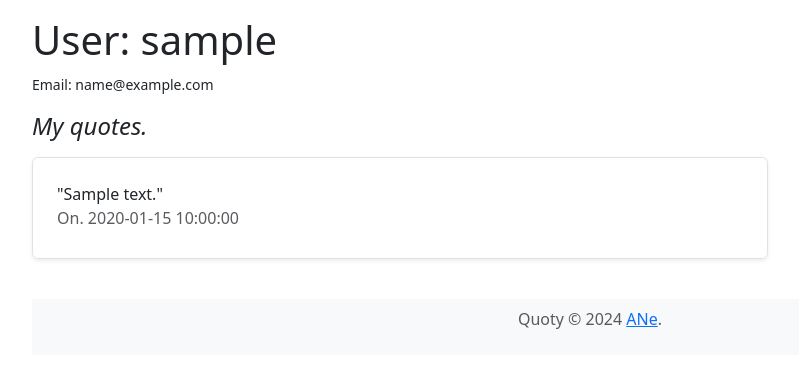
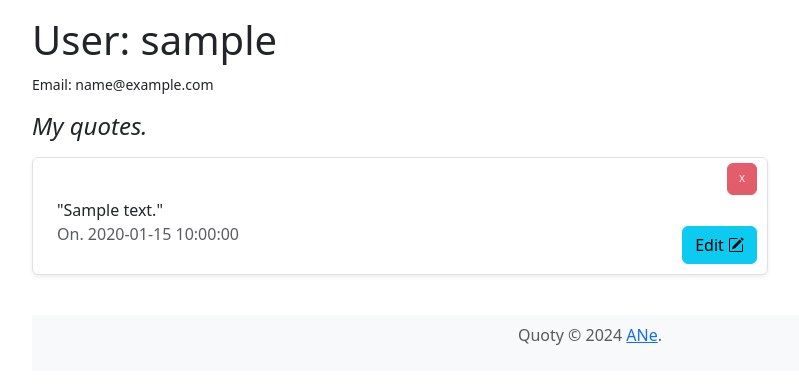
Before and after one commit to Nehad-Said/Quoty_App, a Flask app: a page that uses templates/profile.html in a window 1280 px wide. Shown: the part 72-456 px from the top of the page, without its empty margins (50-849 px from the left). Run offline with Flask 3, Linux system fonts and the light colour scheme; a user stored in the database is signed in; tables that the repository leaves empty hold one stand-in row (values such as "Sample post").

Commit message:
added edit and delete

```diff
--- a/models/form.py
+++ b/models/form.py
@@ -33,3 +33,7 @@ class LoginForm(FlaskForm):
 class SubmitQuoteForm(FlaskForm):
     content = TextAreaField('content', validators=[DataRequired(), Length(max=300)])
     submit = SubmitField('Post')
+
+class EditQuoteForm(FlaskForm):
+    content = TextAreaField('content', validators=[DataRequired(), Length(max=300)])
+    submit = SubmitField('Save')
--- a/models/routes.py
+++ b/models/routes.py
@@ -2,9 +2,9 @@
     Module for the tweets routes
 """
 
-from flask import render_template, url_for, flash, redirect, send_from_directory
+from flask import render_template, url_for, flash, redirect, send_from_directory, request
 from models import app, db, bcrypt
-from models.form import RegistrationForm, LoginForm, SubmitQuoteForm
+from models.form import RegistrationForm, LoginForm, SubmitQuoteForm, EditQuoteForm
 from models.db_models import User, Quote
 from flask_login import login_user, current_user, logout_user, login_required
 
@@ -36,6 +36,7 @@ def home():
             q = Quote(content=quote_content, author=user)
             db.session.add(q)
             db.session.commit()
+            flash("Quote succesfully added", "success")
             return redirect(url_for('home'))
 
     return render_template("home.html", title="Home", form=form, quotes=quotes)
@@ -44,8 +45,39 @@ def home():
 @app.route("/profile/<username>", methods=['GET', 'POST'])
 @login_required
 def profile(username):
+    form = EditQuoteForm()
     user = User.query.filter_by(username=username).first_or_404()
-    return render_template('profile.html', user=user)
+
+    return render_template('profile.html', user=user, form=form)
+
+@app.route('/profile/<username>/edit/<id>', methods=['GET', 'POST'])
+@login_required
+def edit_q(username, id):
+    quote = Quote.query.get(id)
+    new_quote = request.form.get('edit_quote')
+
+    # Update quote content in the database
+    quote.content = new_quote
+    db.session.commit()
+    flash("Quote succesfully updated", "success")
+
+    return redirect(url_for('profile', username=username))
+
+
+@app.route('/profile/<username>/del/<id>', methods=['GET', 'POST'])
+@login_required
+def del_q(username, id):
+    quote = Quote.query.get(id)
+
+    if quote:
+        db.session.delete(quote)
+        db.session.commit()
+        flash("Quote deleted succesfully", "success")
+
+    else:
+        flash("Quote not found", "success")
+
+    return redirect(url_for('profile', username=username))
 
 
 @app.route("/register", methods=('GET', 'POST'))
--- a/static/css/style.css
+++ b/static/css/style.css
@@ -93,3 +93,19 @@
     font-size: 1.25rem;
     color: inherit; /* Use the same color as the text */
 }
+
+/* Align the edit quote button to the bottom right*/
+.edit_quote_btn{
+  position: absolute;
+  bottom: 10px;
+  right: 10px;
+}
+
+.del_quote_btn{
+  position: absolute;
+  top: 5px;
+  right: 10px;
+  padding: 0.5rem 0.7rem;
+  font-size: 0.6rem;
+  opacity:0.8;
+}
--- a/templates/profile.html
+++ b/templates/profile.html
@@ -1,5 +1,6 @@
 {% extends "layout.html" %}
 {% block content %}
+
 <div class="content-section my-3">
 	<h1>User: {{ user.username }}</h1>
 	<small>Email: {{ user.email }}</small>
@@ -11,12 +12,75 @@
 				<div
 					class="row g-0 border rounded overflow-hidden flex-md-row mb-4 shadow-sm h-md-250 position-relative">
 					<div class="col p-4 d-flex flex-column position-static">
-						<p class="card-text mb-auto">
+
+
+						<p class="card-text mb-auto mt-3 ">
 							"{{ q.content }}"
 						</p>
 
 						<div class="mb-1 text-body-secondary">On. {{ q.created_on }}</div>
+						<!-- Button trigger modal -->
+						<button type="button" id="edit_quote_{{ q.id }}" class="btn btn-info edit_quote_btn" data-bs-toggle="modal"
+							data-bs-target="#editquote_{{ q.id }}" data-quote-id="{{ q.id }}" data-quote-content="{{ q.content }}">Edit
+							<svg xmlns="http://www.w3.org/2000/svg" width="16" height="16" fill="currentColor"
+								class="bi bi-pencil-square" viewBox="0 0 16 16">
+								<path
+									d="M15.502 1.94a.5.5 0 0 1 0 .706L14.459 3.69l-2-2L13.502.646a.5.5 0 0 1 .707 0l1.293 1.293zm-1.75 2.456-2-2L4.939 9.21a.5.5 0 0 0-.121.196l-.805 2.414a.25.25 0 0 0 .316.316l2.414-.805a.5.5 0 0 0 .196-.12l6.813-6.814z" />
+								<path fill-rule="evenodd"
+									d="M1 13.5A1.5 1.5 0 0 0 2.5 15h11a1.5 1.5 0 0 0 1.5-1.5v-6a.5.5 0 0 0-1 0v6a.5.5 0 0 1-.5.5h-11a.5.5 0 0 1-.5-.5v-11a.5.5 0 0 1 .5-.5H9a.5.5 0 0 0 0-1H2.5A1.5 1.5 0 0 0 1 2.5z" />
+							</svg>
+						</button>
+						<form action="{{ url_for('del_q', username=user.username, id=q.id) }}" method="post">
+							<button type="submit" id="del_quote_{{ q.id }}" class="btn btn-danger del_quote_btn" >X
+							</button>
+						</form>
+
+						<!-- Modal -->
+						<div class="modal fade" id="editquote_{{ q.id }}" data-bs-backdrop="static" data-bs-keyboard="false"
+							tabindex="-1" aria-labelledby="editquoteLabel" aria-hidden="true">
+							<div class="modal-dialog">
+
+								<div class="modal-content">
+									<div class="modal-header">
+										<h1 class="modal-title fs-5" id="editquoteLabel">Edit Quote</h1>
+										<button type="button" class="btn-close" data-bs-dismiss="modal"
+											aria-label="Close"></button>
+									</div>
+									<form action="{{ url_for('edit_q', username=user.username, id=q.id) }}"
+										method="post">
+										<div class="modal-body">
+											{{ form.hidden_tag() }}
+											<div class="form-floating">
+
+												{% if form.content.errors %}
+												{{ form.content(class="form-control form-control-lg is-invalid") }}
+												<div class="invalid-feedback">
+													{% for error in form.content.errors %}
+													<span>{{ error }}</span>
+													{% endfor %}
+												</div>
+												{% else %}
+												<textarea id="EditQuoteForm" name="edit_quote" class="form-control"
+													style="height: 100px;">{{ q.content }}</textarea>
+
+												{% endif %}
+
+												<label for="EditQuoteForm">Edit</label>
+											</div>
+											<div class="modal-footer form-group">
+												<button type="button" class="btn btn-secondary"
+													data-bs-dismiss="modal">Cancel</button>
+												{{ form.submit(type="submit", class="btn
+												btn-primary my-2") }}
+											</div>
+										</div>
+									</form>
+
+								</div>
+							</div>
+						</div>
 					</div>
+
 				</div>
 			</article>
 			{% endfor %}
```
